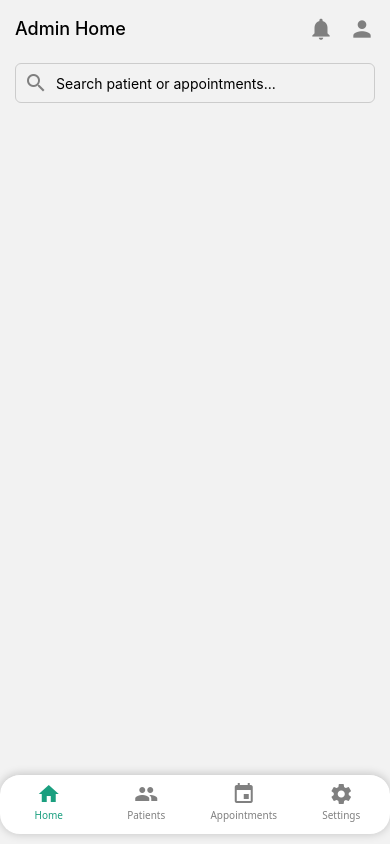
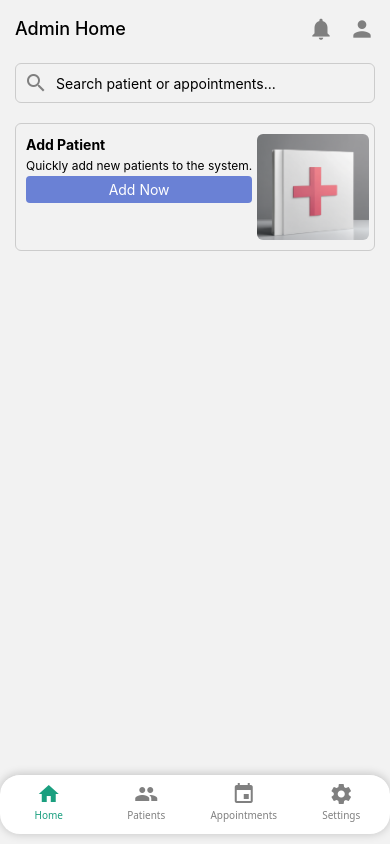
Before and after one commit to kavya581267/doctorsapp, a React Native app: screen /Mainscreen in a window 390 px wide. Built offline with nearby package versions, Linux system fonts and the light colour scheme.

Commit message:
home screen

```diff
--- a/components/admin/HomeScreen.js
+++ b/components/admin/HomeScreen.js
@@ -1,10 +1,11 @@
 import React, { useState } from "react";
 import styles from "../styles/homeScreenStyle"
-import { View, Text, SafeAreaView ,TextInput} from "react-native";
+import { View, Text, SafeAreaView ,TextInput,Image, TouchableOpacity} from "react-native";
 import { MaterialIcons } from "@expo/vector-icons";
+import { useNavigation } from "@react-navigation/native";
 
 export default function HomeScreen() {
-
+    const navigation = useNavigation();
     const [searchText,setSearchText]=useState("");
     return (
         <SafeAreaView>
@@ -26,7 +27,19 @@ export default function HomeScreen() {
                 </View>
 
 
-                <View></View>
+                <View style={styles.contentContainer}>
+                    <View style={styles.leftContainer}>
+                        <Text style={styles.leftHead}>Add Patient</Text>
+                        <Text style={styles.leftDescription}>Quickly add new patients to the system.</Text>
+                        <TouchableOpacity style={styles.leftButton} onPress={()=>navigation.navigate("NewPatient")}>
+                            <Text style={styles.leftButtonText}>Add Now</Text>
+                        </TouchableOpacity>
+                    </View>
+                    <View>
+                        <Image style={styles.png} source={require("../../assets/addPatient.png")} />
+                    </View>
+                </View>
+
 
                 <View></View>
             </View>
--- a/components/styles/homeScreenStyle.js
+++ b/components/styles/homeScreenStyle.js
@@ -34,8 +34,43 @@ export default StyleSheet.create({
        borderRadius:6,
        height:40,
        alignItems:"center",
+       marginBottom:20
     },
     searchInput:{
        width:"100%"
-    }
+    },
+    png:{
+        width:112,
+        height:106,
+        borderRadius:6
+    },
+    contentContainer:{
+        flexDirection:"row",
+         borderWidth:1,
+         padding:10,
+         borderRadius:6,
+         borderColor:COLORS.grey
+    },
+    leftContainer:{
+        marginRight:5
+    },
+    leftHead:{
+        fontSize:14,
+        lineHeight:22,
+        fontWeight:"700"
+    },
+    leftDescription:{
+        fontSize:12,
+        lineHeight:20,
+        fontWeight:"400"
+    },
+    leftButton:{
+        borderRadius:4,
+        alignItems:"center",
+        backgroundColor:COLORS.primary,
+    },
+    leftButtonText:{
+      color:COLORS.white,
+      paddingVertical:5,
+    },
 })
```
Also changed, not shown: assets/addPatient.png (added).
